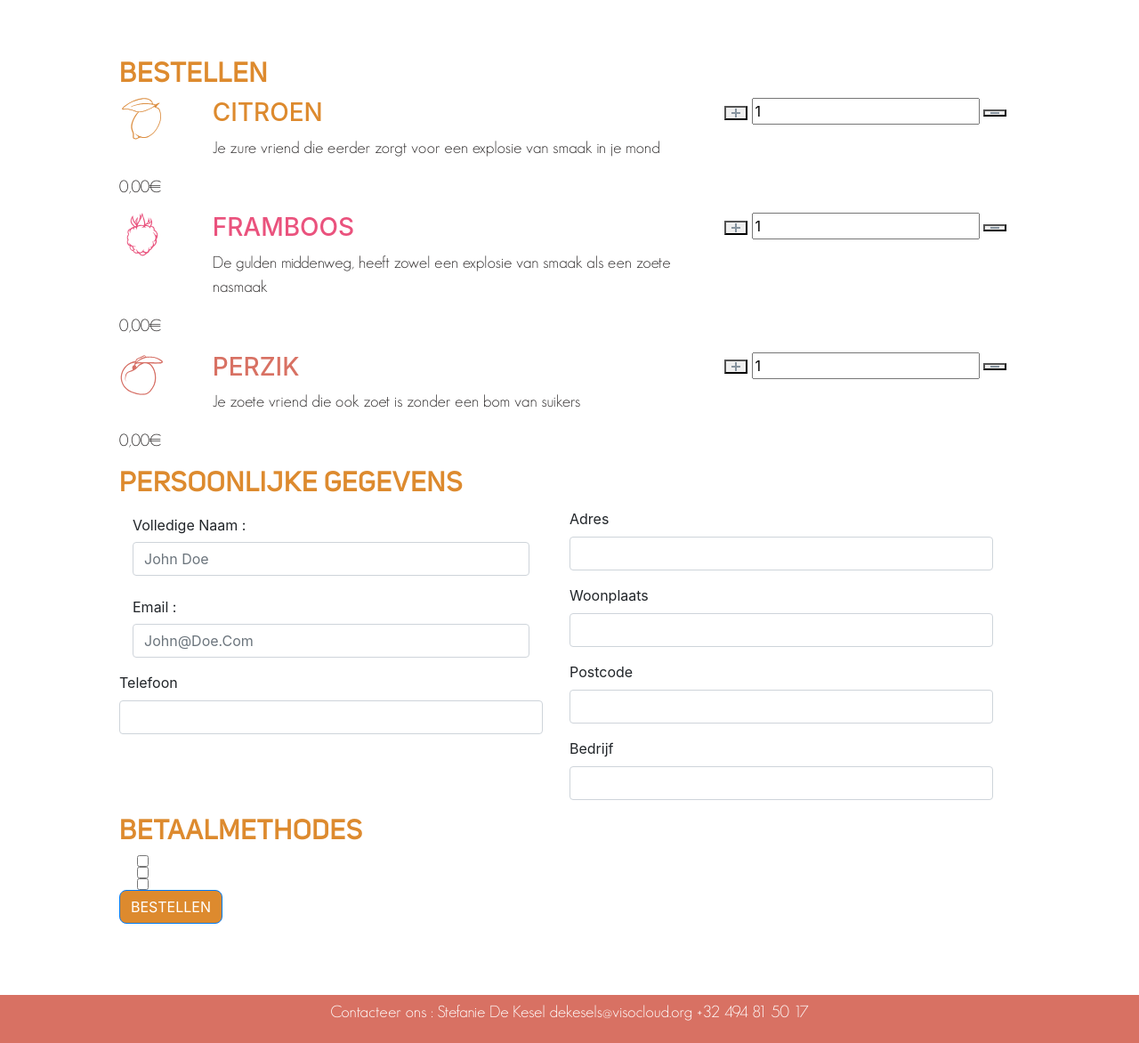
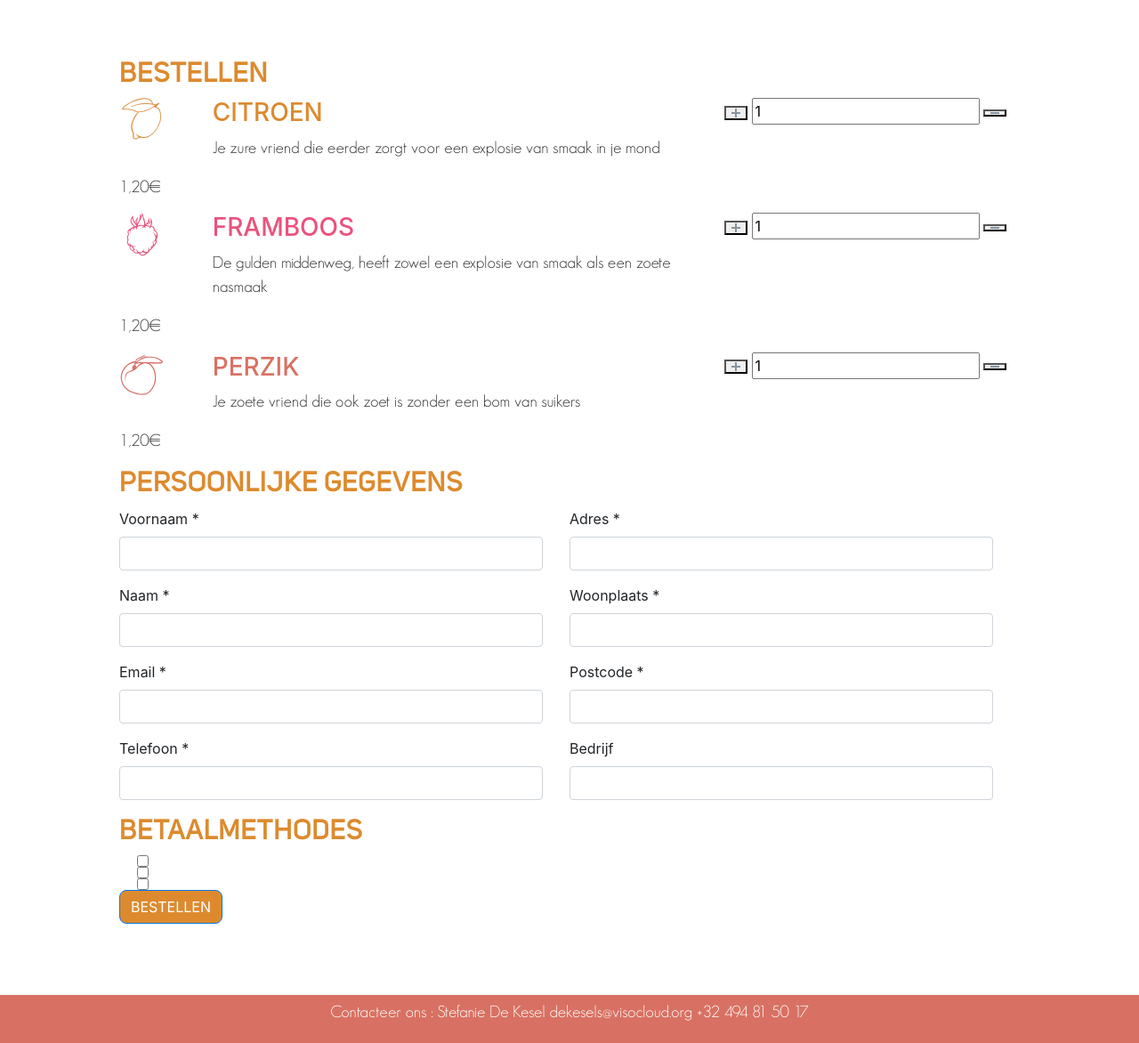
Before and after one commit to dekesels/eindwerk7SWM, a PHP site: page /order.php in a window 1280 px wide. Shown: the part 96-1268 px from the top of the page at 89% size. Run offline with PHP 8.4, Linux system fonts and the light colour scheme; some libraries are stand-ins or nearby versions.

Commit message:
Changes in order page.

```diff
--- a/includes/db_conn.php
+++ b/includes/db_conn.php
@@ -3,7 +3,7 @@
 define("DB_SERVER", "localhost");
 define("DB_USER", "root");
 define("DB_PASS", ""); //blanco voor XAMPP, dus "")
-define("DB_NAME", "stefanie");
+define("DB_NAME", "dekesels");
 
 // stap 1a: verbinding maken met de database
 if (!$conn = mysqli_connect(DB_SERVER, DB_USER, DB_PASS, DB_NAME)) {
--- a/order.php
+++ b/order.php
@@ -73,7 +73,7 @@ include("includes/db_conn.php");
                     </button>
                 </div>
             <div class="col">
-                    <p>0,00€</p>
+                    <p>1,20€</p>
             </div>
         </div>
         <div class="row">
@@ -94,7 +94,7 @@ include("includes/db_conn.php");
                     </button>
                 </div>
             <div class="col">
-                    <p>0,00€</p>
+                    <p>1,20€</p>
             </div>
         </div>
         <div class="row">
@@ -115,7 +115,7 @@ include("includes/db_conn.php");
                     </button>
                 </div>
             <div class="col">
-                    <p>0,00€</p>
+                    <p>1,20€</p>
             </div>
         </div>
 
@@ -126,39 +126,45 @@ include("includes/db_conn.php");
                 <div class="col-sm">
                     <div class="form-group">
                         <input type="hidden" name="id" value="" >
-                        <label for="inputName" class="col-sm col-form-label">Volledige Naam : </label>
-                        <div class="col-sm">
-                            <input type="text" name="inputName" class="form-control" id="inputName" placeholder="John Doe">
-                        </div>
+                        <label for="inputSurname">Voornaam * </label>
+                            <input type="text" name="inputSurname" class="form-control" id="inputSurname" required>
                     </div>
                     <div class="form-group">
                         <input type="hidden" name="id" value="" >
-                        <label for="inputEmail" class="col-sm col-form-label">Email : </label>
-                        <div class="col-sm">
-                            <input type="email" name="inputEmail" class="form-control" id="inputEmail" placeholder="John@Doe.Com">
-                        </div>
+                        <label for="inputName">Naam * </label>
+                            <input type="text" name="inputName" class="form-control" id="inputName" required>
                     </div>
                     <div class="form-group">
-                            <label for="exampleInputPassword1">Telefoon</label>
-                            <input type="tel" class="form-control" id="tel">
+                        <input type="hidden" name="id" value="" >
+                        <label for="inputEmail">Email * </label>
+                            <input type="email" name="inputEmail" class="form-control" id="inputEmail" required>
                     </div>
-                </div>
+                    <div class="form-group">
+                        <input type="hidden" name="id" value="" >
+                        <label for="inputPhone">Telefoon * </label>
+                            <input type="tel" name="inputPhone" class="form-control" id="inputPhone" required>
+                    </div>
+                    </div>
                 <div class="col-sm">
                     <div class="form-group">
-                    <label for="exampleInputPassword1">Adres</label>
-                    <input type="text" class="form-control" id="adres">
+                        <input type="hidden" name="id" value="" >
+                        <label for="inputAddress">Adres * </label>
+                            <input type="text" name="inputAddress" class="form-control" id="inputAddress" required>
                     </div>
                     <div class="form-group">
-                        <label for="exampleInputPassword1">Woonplaats</label>
-                        <input type="text" class="form-control" id="woonplaats">
+                        <input type="hidden" name="id" value="" >
+                        <label for="inputCity">Woonplaats * </label>
+                            <input type="text" name="inputCity" class="form-control" id="inputCity" required>
                     </div>
                     <div class="form-group">
-                        <label for="exampleInputPassword1">Postcode</label>
-                        <input type="text" class="form-control" id="postcode">
+                        <input type="hidden" name="id" value="" >
+                        <label for="inputCode">Postcode * </label>
+                            <input type="text" name="inputCode" class="form-control" id="inputCode" required>
                     </div>
                     <div class="form-group">
-                            <label for="exampleInputPassword1">Bedrijf</label>
-                            <input type="text" class="form-control" id="bedrijf">
+                        <input type="hidden" name="id" value="" >
+                        <label for="inputCompany">Bedrijf </label>
+                            <input type="text" name="inputCompany" class="form-control" id="inputCompany">
                     </div>
                     </div>
                 </div>
@@ -172,7 +178,7 @@ include("includes/db_conn.php");
                     <div class="form-check">
                             <input class="check" type="checkbox" id="bancontact" value="bancontact" aria-label="...">
                     </div>
-
+                    </div>
                 <button type="submit" class="btn btn-primary">BESTELLEN</button>
           </form>
   </div>
```
Also changed, not shown: order__backend.php (+14 -2 lines).
